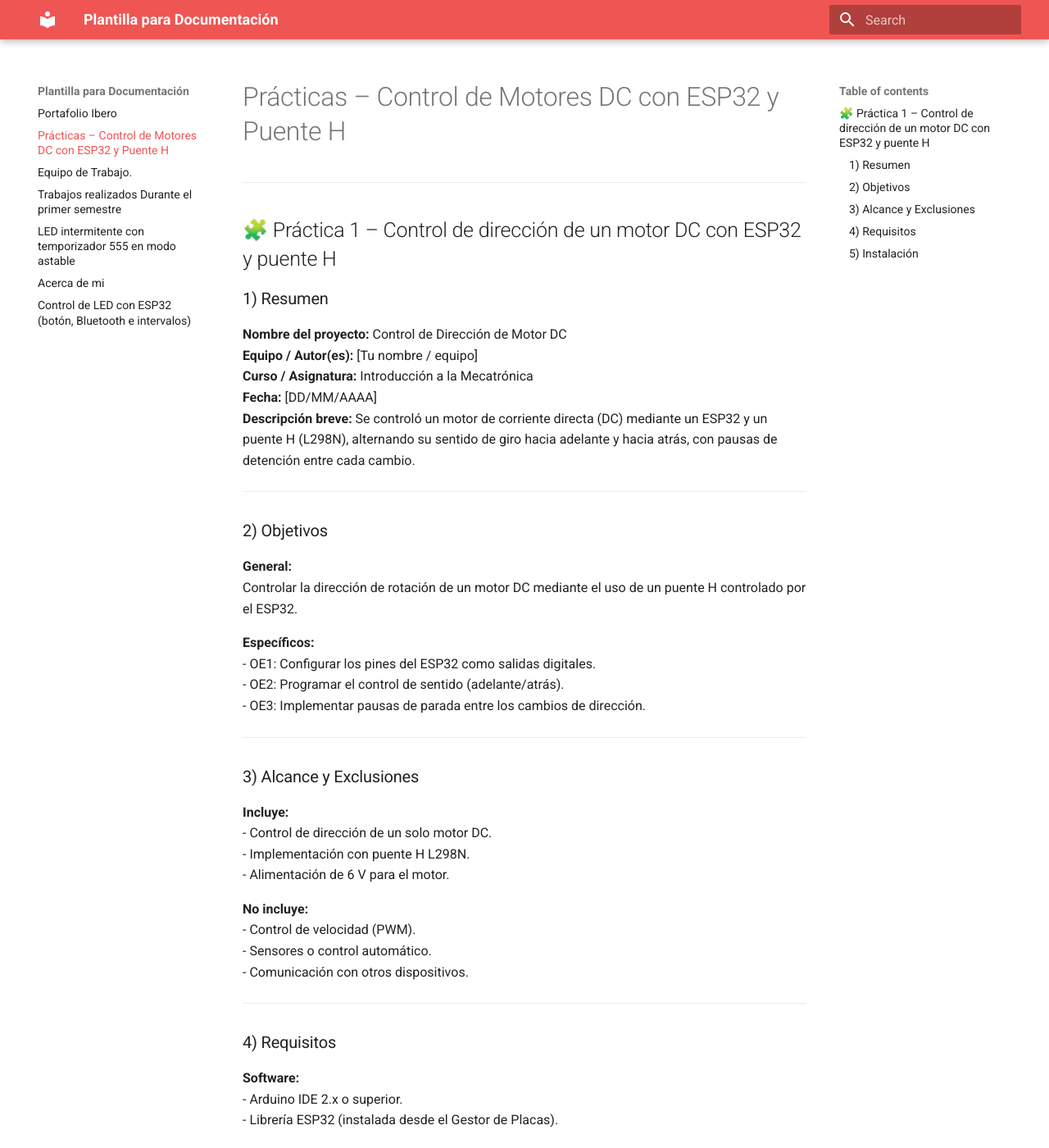
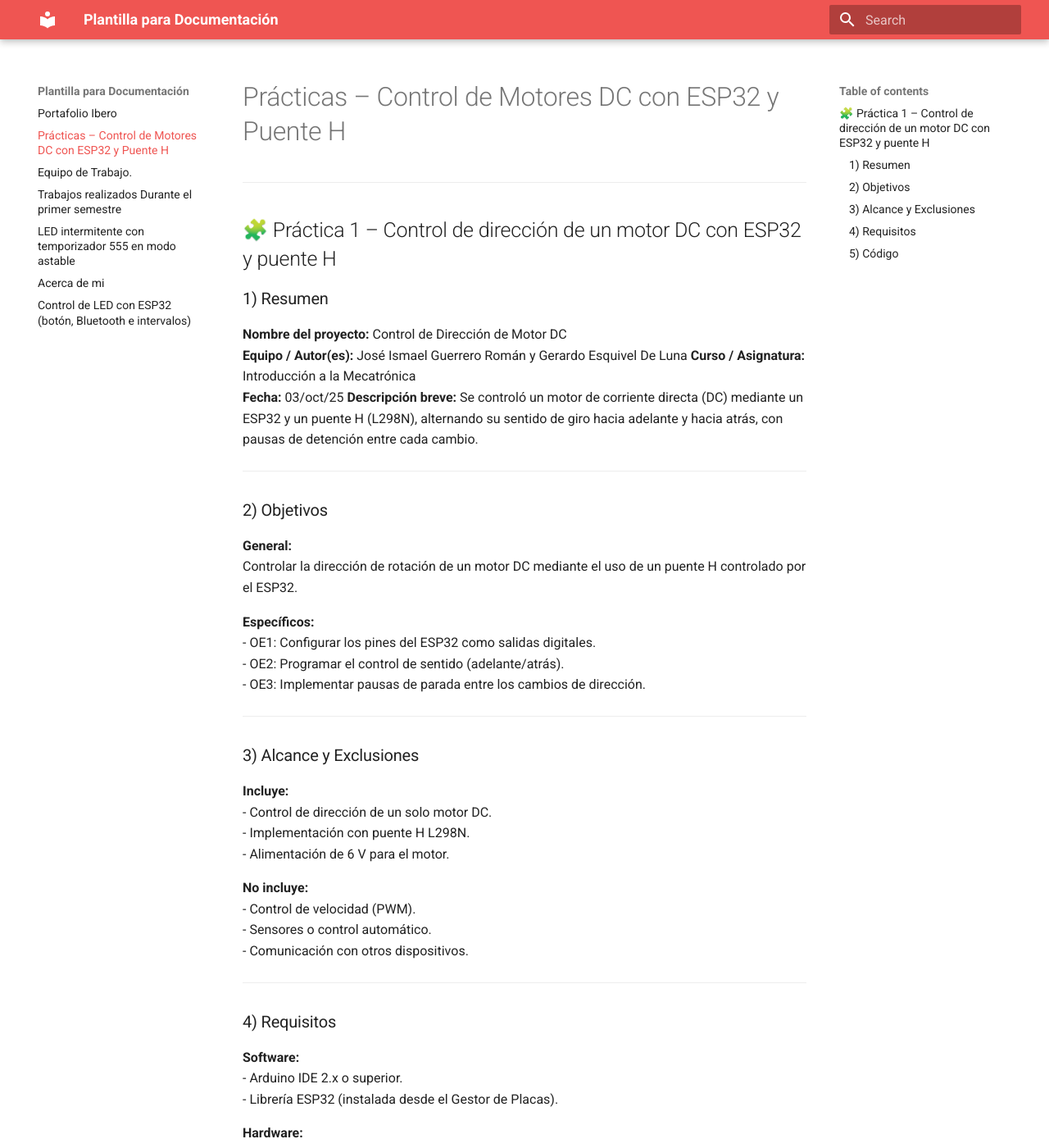
Before and after one commit to Joy-2307/Portafolio_Ibero_JIGR, an MkDocs documentation site: the page built from docs/Control de motores DC con ESP32 y Puente H.md, in a window 1280 px wide and 1400 px high. Shown: the whole window at 82% size. Built offline with MkDocs 1.6.1 and Material for MkDocs 9.7.7, drawn with Linux system fonts in a browser that asks for light colours; some of the changed text lies outside the part shown.

Commit message:
Update Control de motores DC con ESP32 y Puente H.md

````diff
--- a/docs/Control de motores DC con ESP32 y Puente H.md
+++ b/docs/Control de motores DC con ESP32 y Puente H.md
@@ -6,9 +6,9 @@
 
 ### 1) Resumen
 **Nombre del proyecto:** Control de Dirección de Motor DC
-**Equipo / Autor(es):** [Tu nombre / equipo]
+**Equipo / Autor(es):**  José Ismael Guerrero Román y Gerardo Esquivel De Luna
 **Curso / Asignatura:** Introducción a la Mecatrónica
-**Fecha:** [DD/MM/AAAA]
+**Fecha:**   03/oct/25
 **Descripción breve:** Se controló un motor de corriente directa (DC) mediante un ESP32 y un puente H (L298N), alternando su sentido de giro hacia adelante y hacia atrás, con pausas de detención entre cada cambio.
 
 ---
@@ -57,7 +57,7 @@ Controlar la dirección de rotación de un motor DC mediante el uso de un puente
 
 ---
 
-### 5) Instalación
+### 5) Código
 
 ```bash
 # 1) Clonar
````
